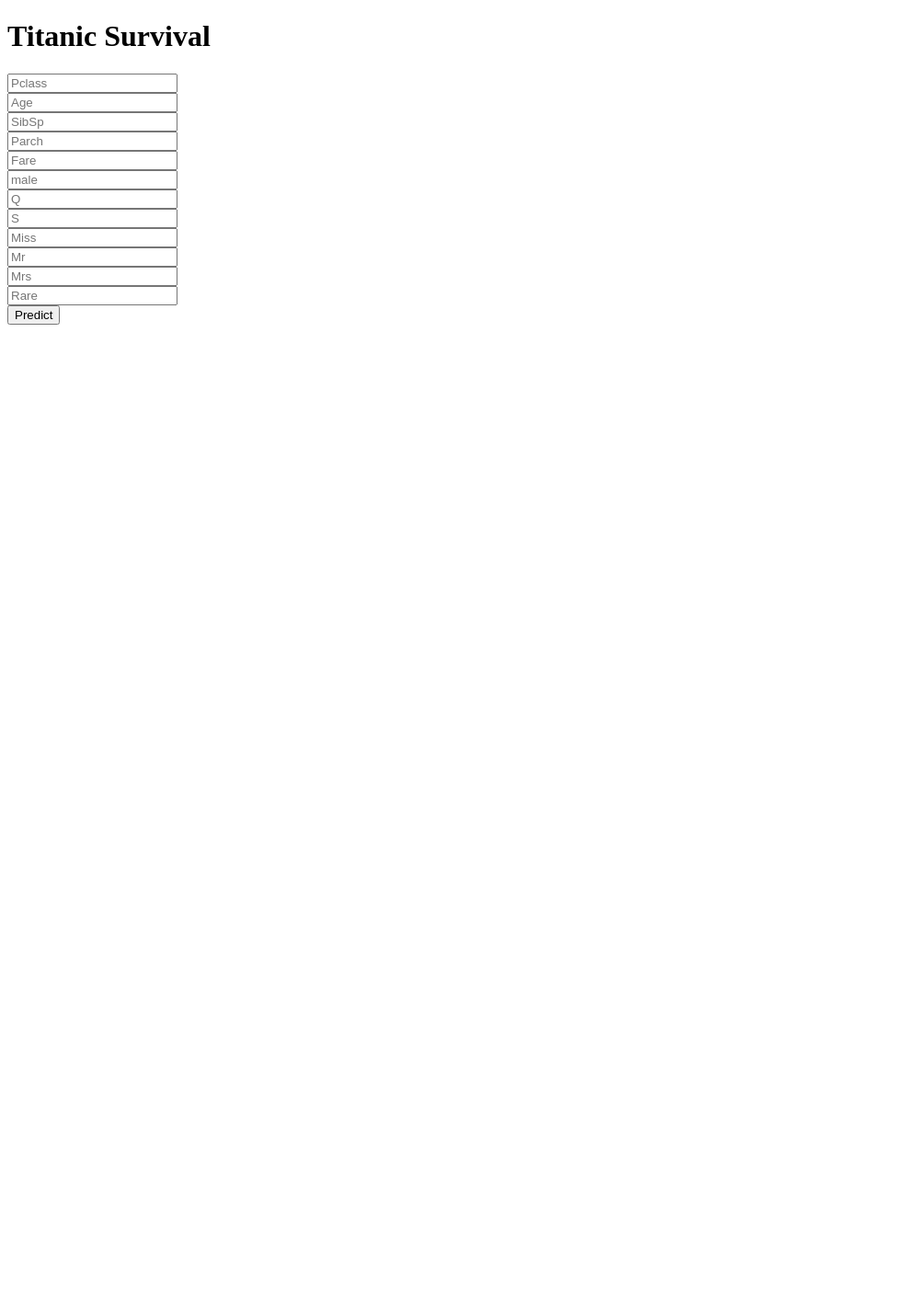
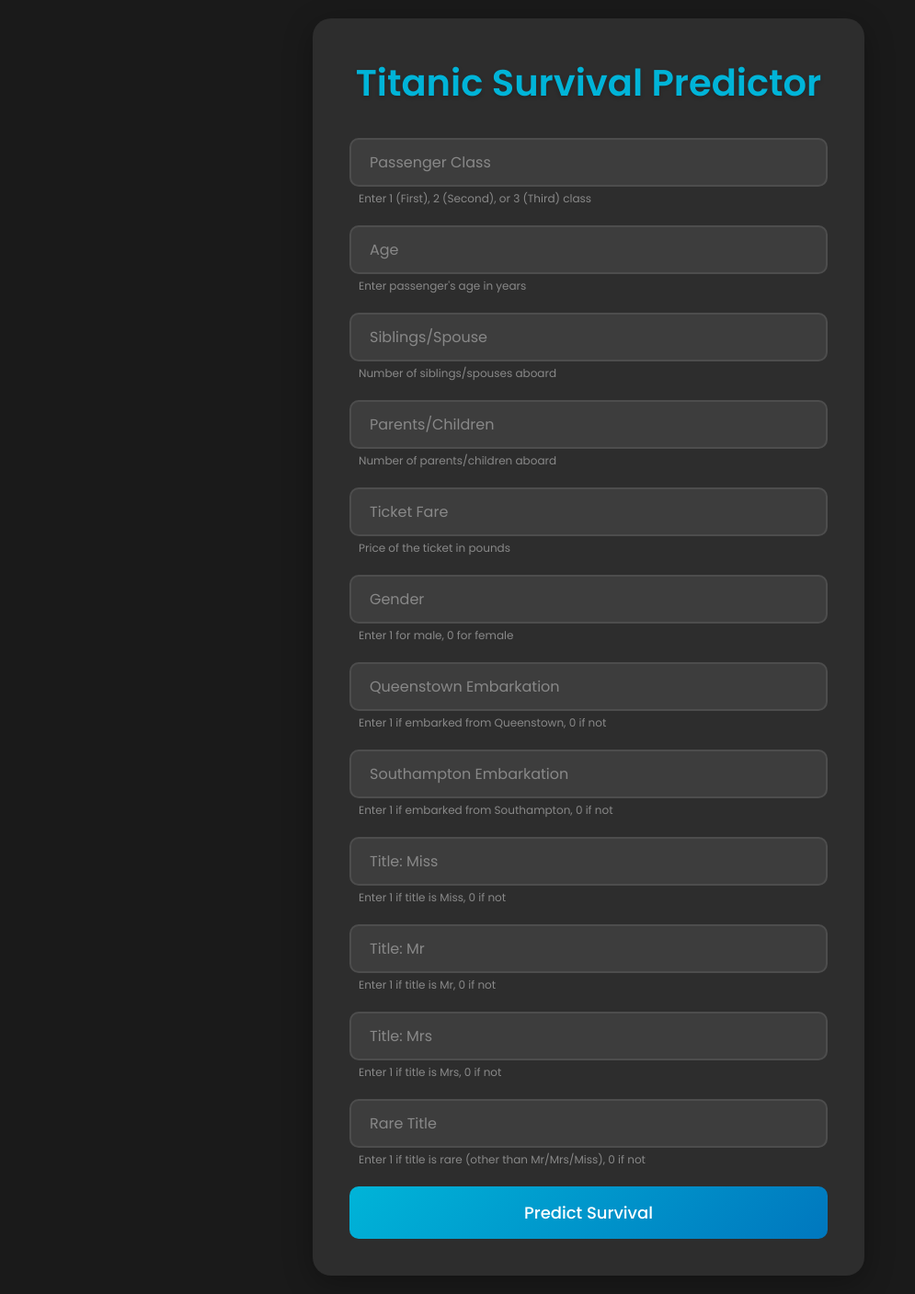
Before and after one commit to Himanshu-Vishwakarma-GH/Titanic, a Flask app: page / in a window 1280 px wide. Shown: the whole page at 92% size, without its empty margins (0-995 px from the left). Before the commit the page ends 353 px from the top, so only its background shows below. Run offline with Flask 3, Linux system fonts and the light colour scheme; parts of the project's set-up code (start-up, migrations or seed data) failed here and were passed over.

Commit message:
Flask app-design

```diff
--- a/templates/home.html
+++ b/templates/home.html
@@ -1,41 +1,184 @@
 <!DOCTYPE html>
 <html>
+<head>
+    <meta charset="UTF-8">
+    <title>Titanic Survival Predictor</title>
+    <link href='https://fonts.googleapis.com/css?family=Poppins:400,500,600,700&display=swap' rel='stylesheet'>
+    <style>
+        * {
+            margin: 0;
+            padding: 0;
+            box-sizing: border-box;
+            font-family: 'Poppins', sans-serif;
+        }
 
-<head>
-  <meta charset="UTF-8">
-  <title>ML API</title>
-  <link href='https://fonts.googleapis.com/css?family=Pacifico' rel='stylesheet' type='text/css'>
-  <link href='https://fonts.googleapis.com/css?family=Arimo' rel='stylesheet' type='text/css'>
-  <link href='https://fonts.googleapis.com/css?family=Hind:300' rel='stylesheet' type='text/css'>
-  <link href='https://fonts.googleapis.com/css?family=Open+Sans+Condensed:300' rel='stylesheet' type='text/css'>
+        body {
+            background: #1a1a1a;
+            color: #fff;
+            min-height: 100vh;
+            display: flex;
+            justify-content: center;
+            align-items: center;
+            padding: 20px;
+        }
+
+        .container {
+            background: #2d2d2d;
+            padding: 40px;
+            border-radius: 20px;
+            box-shadow: 0 8px 32px rgba(0, 0, 0, 0.3);
+            width: 100%;
+            max-width: 600px;
+        }
+
+        h1 {
+            color: #00b4d8;
+            text-align: center;
+            margin-bottom: 30px;
+            font-size: 2.5em;
+            font-weight: 600;
+            text-shadow: 0 2px 4px rgba(0, 0, 0, 0.2);
+        }
+
+        .form-group {
+            margin-bottom: 20px;
+        }
+
+        input[type="text"] {
+            width: 100%;
+            padding: 12px 20px;
+            background: #3d3d3d;
+            border: 2px solid #4d4d4d;
+            border-radius: 10px;
+            color: #fff;
+            font-size: 16px;
+            transition: all 0.3s ease;
+        }
+
+        input[type="text"]:focus {
+            border-color: #00b4d8;
+            outline: none;
+            box-shadow: 0 0 10px rgba(0, 180, 216, 0.2);
+        }
+
+        input[type="text"]::placeholder {
+            color: #888;
+        }
+
+        .btn-predict {
+            width: 100%;
+            padding: 15px;
+            background: linear-gradient(135deg, #00b4d8, #0077be);
+            border: none;
+            border-radius: 10px;
+            color: white;
+            font-size: 18px;
+            font-weight: 500;
+            cursor: pointer;
+            transition: transform 0.2s, box-shadow 0.2s;
+        }
+
+        .btn-predict:hover {
+            transform: translateY(-2px);
+            box-shadow: 0 5px 15px rgba(0, 180, 216, 0.4);
+        }
+
+        .btn-predict:active {
+            transform: translateY(0);
+        }
+
+        .prediction-result {
+            margin-top: 30px;
+            text-align: center;
+            padding: 20px;
+            background: #3d3d3d;
+            border-radius: 10px;
+            font-size: 18px;
+            color: #00b4d8;
+        }
+
+        .input-hint {
+            font-size: 12px;
+            color: #888;
+            margin-top: 4px;
+            margin-left: 10px;
+        }
+    </style>
 </head>
 
 <body>
-  <div class="login">
-    <h1>Titanic Survival</h1>
+    <div class="container">
+        <h1>Titanic Survival Predictor</h1>
 
-    <!-- Main Input For Receiving Query to our ML -->
-    <form action="{{ url_for('predict')}}" method="post">
-      <input type="text" name="Pclass" placeholder="Pclass" required="required" /><br>
-      <input type="text" name="Age" placeholder="Age" required="required" /><br>
-      <input type="text" name="SibSp" placeholder="SibSp" required="required" /><br>
-      <input type="text" name="Parch" placeholder="Parch" required="required" /><br>
-      <input type="text" name="Fare" placeholder="Fare" required="required" /><br>
-      <input type="text" name="male" placeholder="male" required="required" /><br>
-      <input type="text" name="Q" placeholder="Q" required="required" /><br>
-      <input type="text" name="S" placeholder="S" required="required" /><br>
-      <input type="text" name="Miss" placeholder="Miss" required="required" /><br>
-      <input type="text" name="Mr" placeholder="Mr" required="required" /><br>
-      <input type="text" name="Mrs" placeholder="Mrs" required="required" /><br>
-      <input type="text" name="Rare" placeholder="Rare" required="required" /><br>
+        <form action="{{ url_for('predict')}}" method="post">
+            <div class="form-group">
+                <input type="text" name="Pclass" placeholder="Passenger Class" required="required">
+                <div class="input-hint">Enter 1 (First), 2 (Second), or 3 (Third) class</div>
+            </div>
 
-      <button type="submit" class="btn btn-primary btn-block btn-large">Predict</button>
-    </form>
+            <div class="form-group">
+                <input type="text" name="Age" placeholder="Age" required="required">
+                <div class="input-hint">Enter passenger's age in years</div>
+            </div>
 
-    <br><br>
-  </div>
+            <div class="form-group">
+                <input type="text" name="SibSp" placeholder="Siblings/Spouse" required="required">
+                <div class="input-hint">Number of siblings/spouses aboard</div>
+            </div>
 
-  {{prediction_text}}
+            <div class="form-group">
+                <input type="text" name="Parch" placeholder="Parents/Children" required="required">
+                <div class="input-hint">Number of parents/children aboard</div>
+            </div>
 
+            <div class="form-group">
+                <input type="text" name="Fare" placeholder="Ticket Fare" required="required">
+                <div class="input-hint">Price of the ticket in pounds</div>
+            </div>
+
+            <div class="form-group">
+                <input type="text" name="male" placeholder="Gender" required="required">
+                <div class="input-hint">Enter 1 for male, 0 for female</div>
+            </div>
+
+            <div class="form-group">
+                <input type="text" name="Q" placeholder="Queenstown Embarkation" required="required">
+                <div class="input-hint">Enter 1 if embarked from Queenstown, 0 if not</div>
+            </div>
+
+            <div class="form-group">
+                <input type="text" name="S" placeholder="Southampton Embarkation" required="required">
+                <div class="input-hint">Enter 1 if embarked from Southampton, 0 if not</div>
+            </div>
+
+            <div class="form-group">
+                <input type="text" name="Miss" placeholder="Title: Miss" required="required">
+                <div class="input-hint">Enter 1 if title is Miss, 0 if not</div>
+            </div>
+
+            <div class="form-group">
+                <input type="text" name="Mr" placeholder="Title: Mr" required="required">
+                <div class="input-hint">Enter 1 if title is Mr, 0 if not</div>
+            </div>
+
+            <div class="form-group">
+                <input type="text" name="Mrs" placeholder="Title: Mrs" required="required">
+                <div class="input-hint">Enter 1 if title is Mrs, 0 if not</div>
+            </div>
+
+            <div class="form-group">
+                <input type="text" name="Rare" placeholder="Rare Title" required="required">
+                <div class="input-hint">Enter 1 if title is rare (other than Mr/Mrs/Miss), 0 if not</div>
+            </div>
+
+            <button type="submit" class="btn-predict">Predict Survival</button>
+        </form>
+
+        {% if prediction_text %}
+        <div class="prediction-result">
+            {{ prediction_text }}
+        </div>
+        {% endif %}
+    </div>
 </body>
 </html>
```
